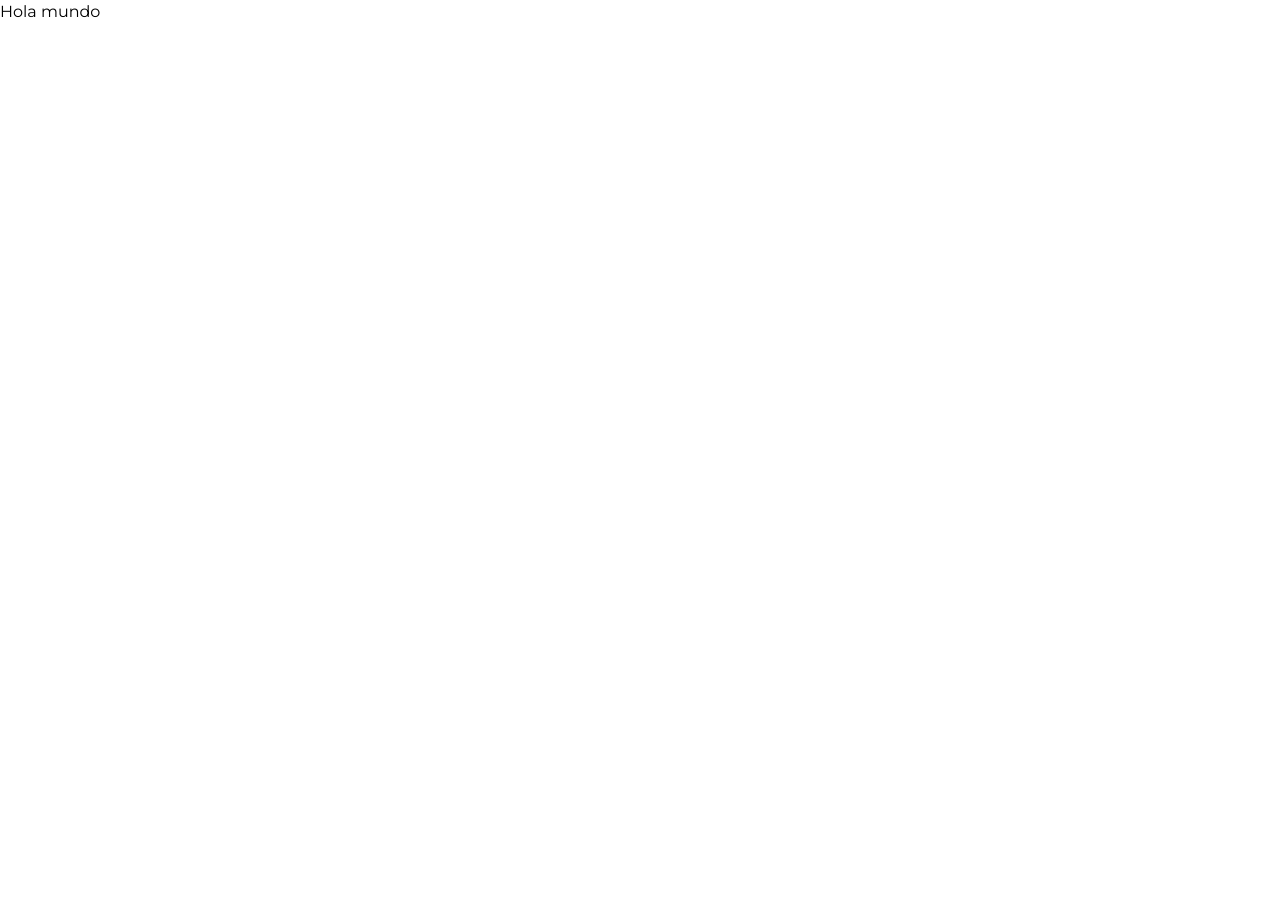
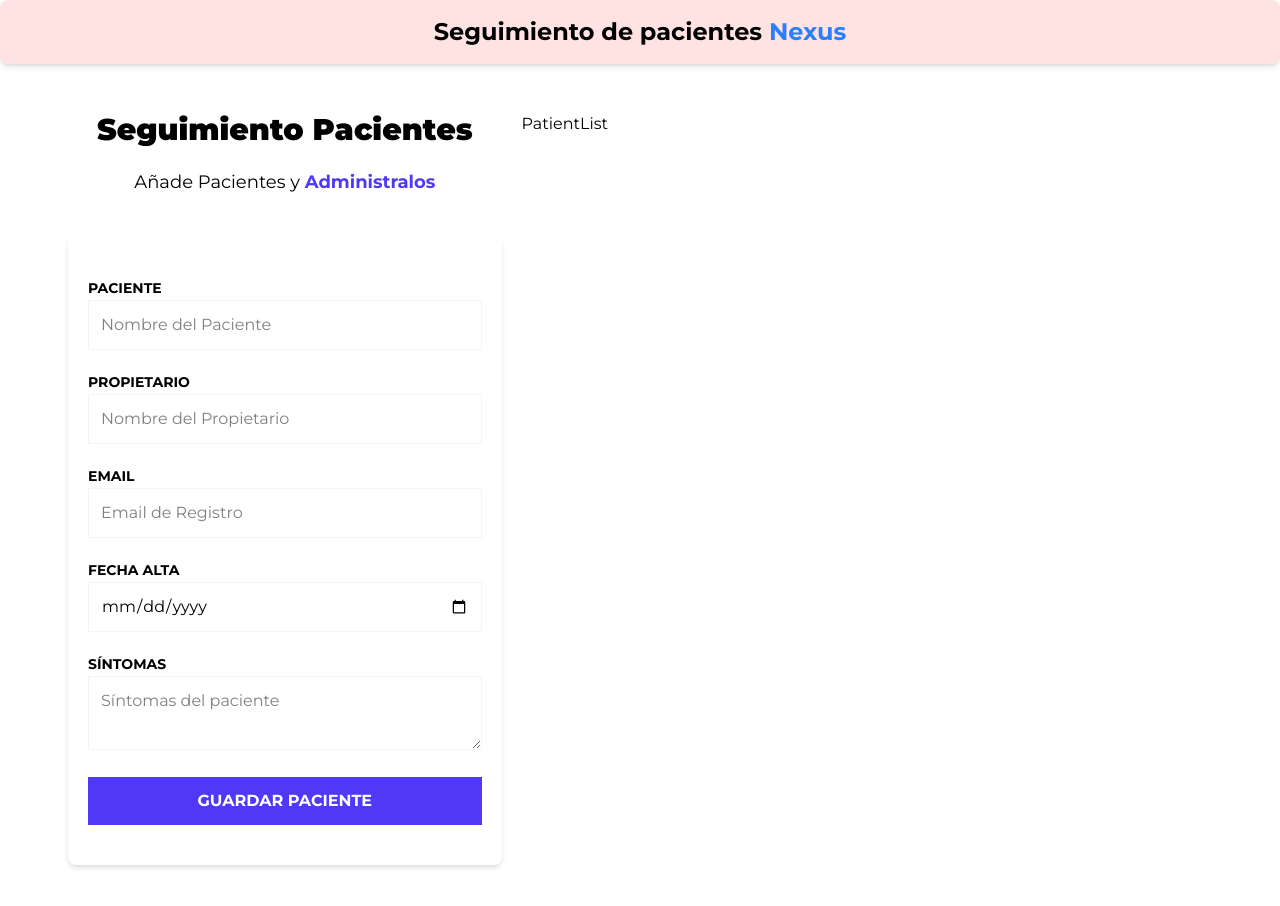
Before and after one commit to BryanGallo/Pacientes-Nexus, a React (Vite) app: page / in a window 1280 px wide. Shown: the top 906 px of the page. Before the commit the page ends 800 px from the top, so only its background shows below. Built offline with nearby package versions, Linux system fonts and the light colour scheme.

Commit message:
feat: estructura inicial de formulario y lista

```diff
--- a/src/App.tsx
+++ b/src/App.tsx
@@ -1,9 +1,24 @@
+import PatientForm from "./components/PatientForm";
+import PatientList from "./components/PatientList";
 
 function App() {
     return (
-        <div>
-            <h1>Hola mundo</h1>
-        </div>
+        <>
+            <div className="container mx-auto bg-red-100 p-4 rounded-lg shadow-md">
+                <h1 className="text-2xl font-bold text-center md:w-2/3 mx-auto">
+                    Seguimiento de pacientes{" "}
+                    <span className="text-blue-500">Nexus</span>
+                </h1>
+            </div>
+            <div className="m-12 md:flex">
+                <div className="md:w-2/5">
+                    <PatientForm />
+                </div>
+                <div className="md:w-3/5">
+                    <PatientList />
+                </div>
+            </div>
+        </>
     );
 }
 
--- /dev/null
+++ b/src/components/PatientForm.tsx
@@ -0,0 +1,98 @@
+export default function PatientForm() {
+    return (
+        <div className="mx-5">
+            <h2 className="font-black text-3xl text-center">
+                Seguimiento Pacientes
+            </h2>
+
+            <p className="text-lg mt-5 text-center mb-10">
+                Añade Pacientes y {""}
+                <span className="text-indigo-600 font-bold">Administralos</span>
+            </p>
+
+            <form
+                className="bg-white shadow-md rounded-lg py-10 px-5 mb-10"
+                noValidate
+            >
+                <div className="mb-5">
+                    <label
+                        htmlFor="name"
+                        className="text-sm uppercase font-bold"
+                    >
+                        Paciente
+                    </label>
+                    <input
+                        id="name"
+                        className="w-full p-3  border border-gray-100"
+                        type="text"
+                        placeholder="Nombre del Paciente"
+                    />
+                </div>
+
+                <div className="mb-5">
+                    <label
+                        htmlFor="caretaker"
+                        className="text-sm uppercase font-bold"
+                    >
+                        Propietario
+                    </label>
+                    <input
+                        id="caretaker"
+                        className="w-full p-3  border border-gray-100"
+                        type="text"
+                        placeholder="Nombre del Propietario"
+                    />
+                </div>
+
+                <div className="mb-5">
+                    <label
+                        htmlFor="email"
+                        className="text-sm uppercase font-bold"
+                    >
+                        Email
+                    </label>
+                    <input
+                        id="email"
+                        className="w-full p-3  border border-gray-100"
+                        type="email"
+                        placeholder="Email de Registro"
+                    />
+                </div>
+
+                <div className="mb-5">
+                    <label
+                        htmlFor="date"
+                        className="text-sm uppercase font-bold"
+                    >
+                        Fecha Alta
+                    </label>
+                    <input
+                        id="date"
+                        className="w-full p-3  border border-gray-100"
+                        type="date"
+                    />
+                </div>
+
+                <div className="mb-5">
+                    <label
+                        htmlFor="symptoms"
+                        className="text-sm uppercase font-bold"
+                    >
+                        Síntomas
+                    </label>
+                    <textarea
+                        id="symptoms"
+                        className="w-full p-3  border border-gray-100"
+                        placeholder="Síntomas del paciente"
+                    ></textarea>
+                </div>
+
+                <input
+                    type="submit"
+                    className="bg-indigo-600 w-full p-3 text-white uppercase font-bold hover:bg-indigo-700 cursor-pointer transition-colors"
+                    value="Guardar Paciente"
+                />
+            </form>
+        </div>
+    );
+}
--- /dev/null
+++ b/src/components/PatientList.tsx
@@ -0,0 +1,7 @@
+import React from "react";
+
+const PatientList = () => {
+    return <div>PatientList</div>;
+};
+
+export default PatientList;
```
